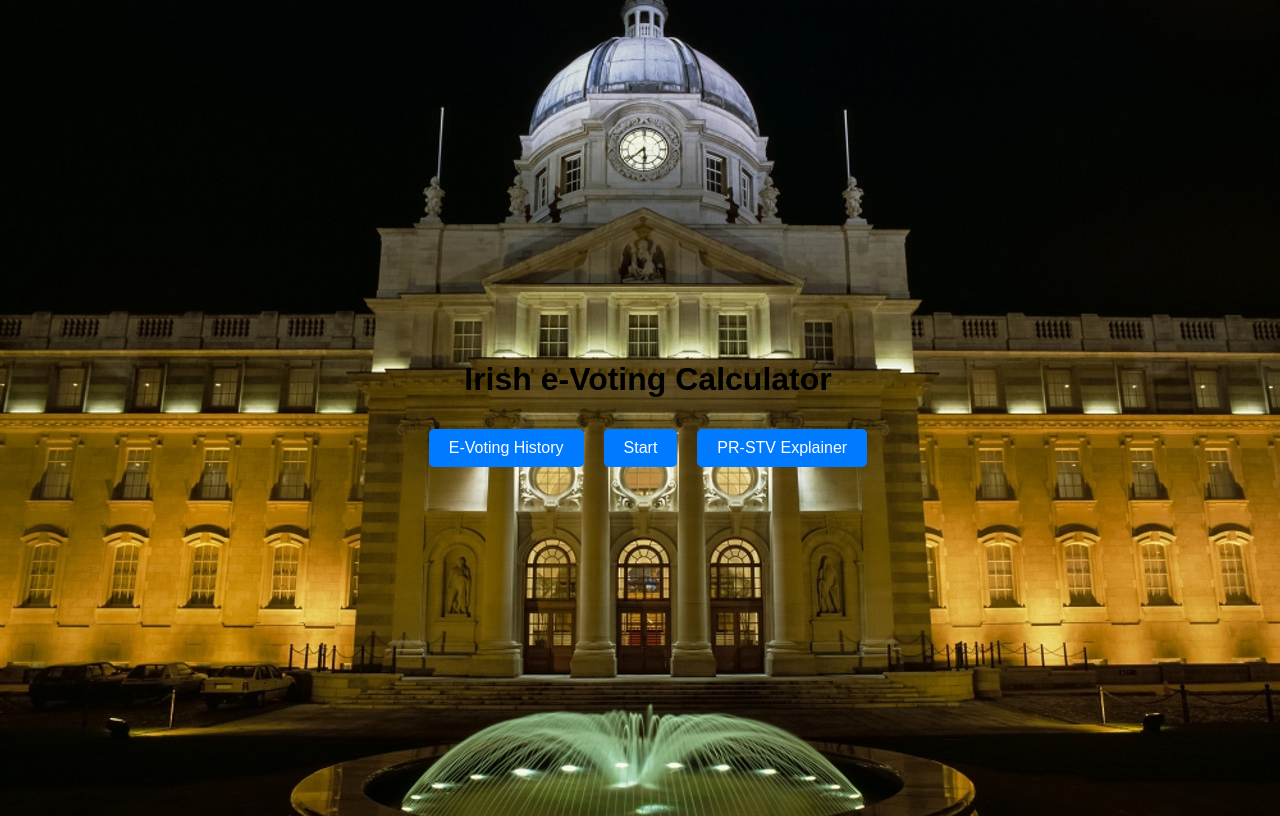
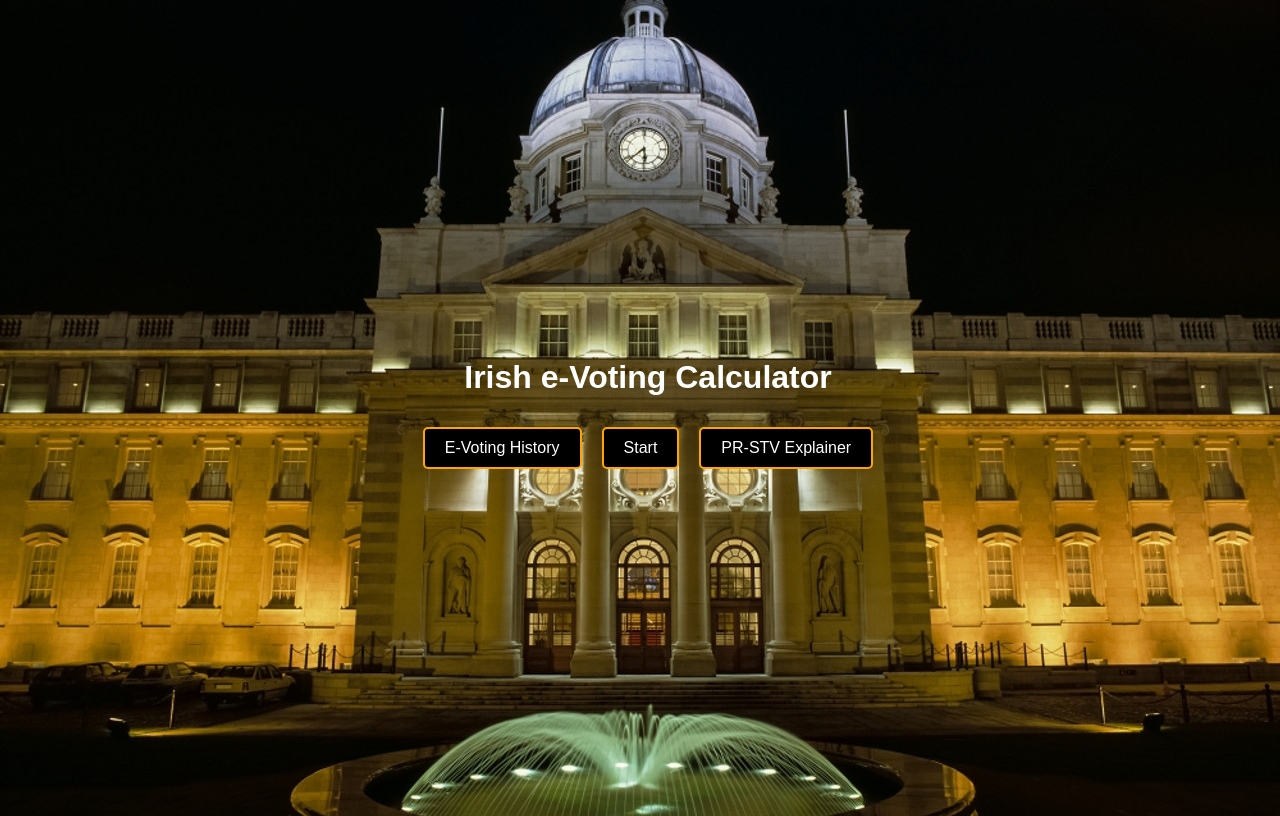
Before and after one commit to JamesSinnott1994/E-Voting-Frontend, an Angular app in the folder e-voting-angular-app/: page / in a window 1280 px wide. Built offline with nearby package versions, Linux system fonts and the light colour scheme.

Commit message:
[STYLE] Colour changes

```diff
--- a/e-voting-angular-app/src/app/homepage/homepage.component.css
+++ b/e-voting-angular-app/src/app/homepage/homepage.component.css
@@ -1,5 +1,6 @@
-.center-content {
+.home-page-content{
     text-align: center;
+    color: white;
 }
 
 button {
@@ -7,9 +8,9 @@ button {
     padding: 10px 20px; /* Add padding for a better button appearance */
     font-size: 16px; /* Adjust font size */
     cursor: pointer;
-    border: none;
+    border: 2px solid orange;
     border-radius: 5px; /* Rounded corners */
-    background-color: #007bff; /* Button background color */
+    background-color: #000000; /* Button background color */
     color: white; /* Button text color */
 }
 
--- a/e-voting-angular-app/src/app/homepage/homepage.component.html
+++ b/e-voting-angular-app/src/app/homepage/homepage.component.html
@@ -1,4 +1,4 @@
-<div class="center-content">
+<div class="home-page-content">
     <h1>Irish e-Voting Calculator</h1>
     <div>
         <button>E-Voting History</button>
```
